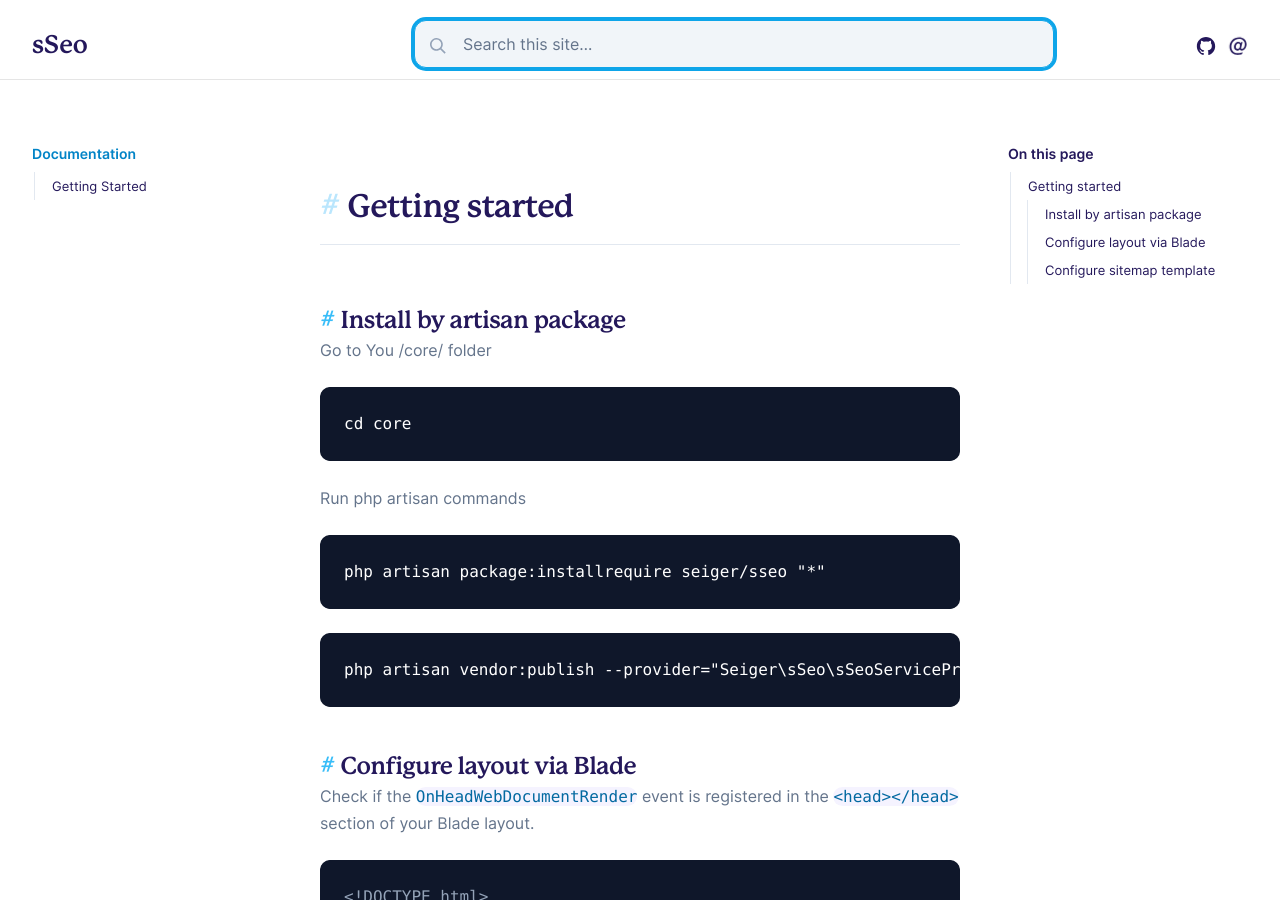
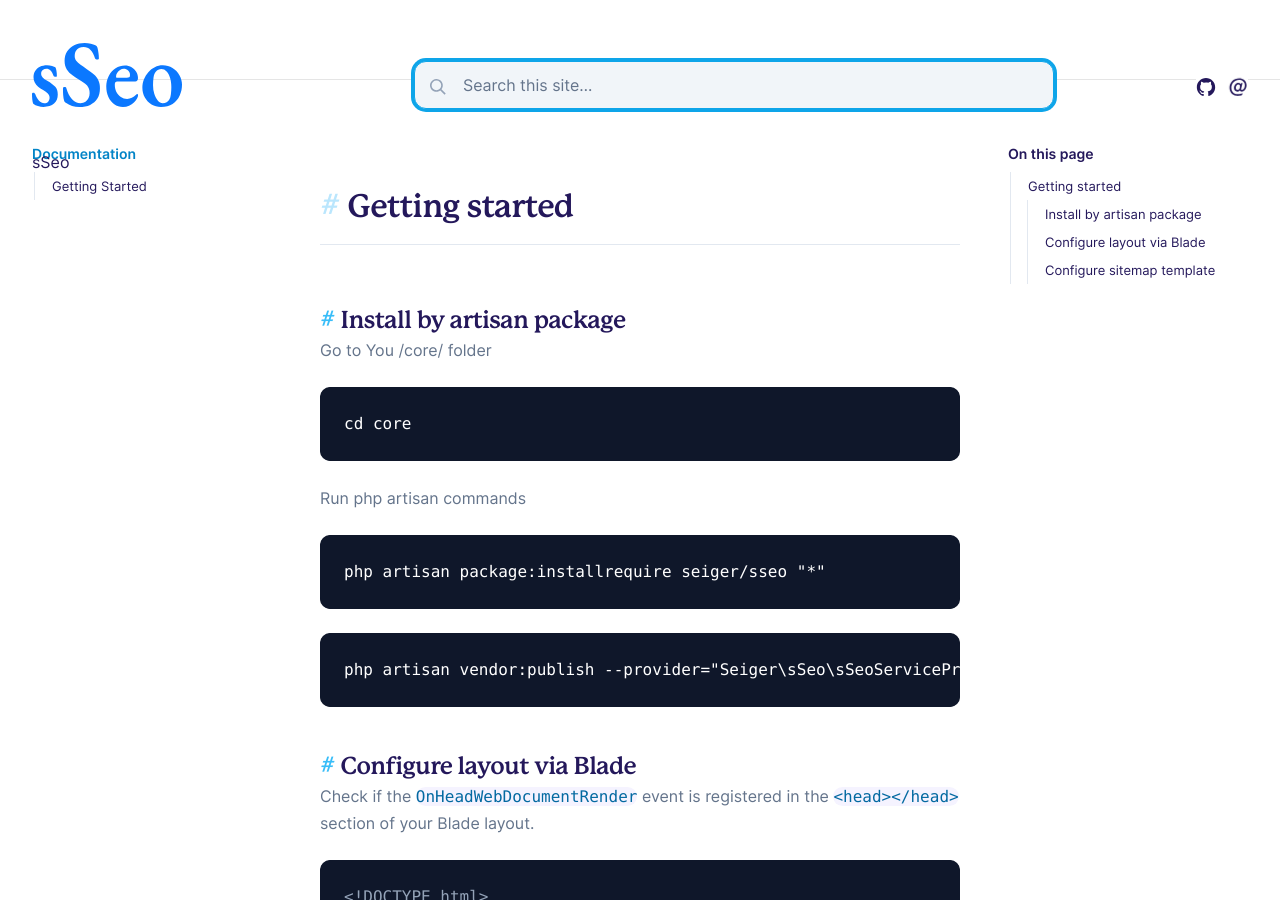
Before and after one commit to Seiger/sSeo, a Jekyll site: the page built from docs/pages/getting-started.md, in a window 1280 px wide and 900 px high. Built offline with Jekyll 4.4.1, drawn with Linux system fonts in a browser that asks for light colours; some web fonts are replaced.

Commit message:
[FIX] Docs.

```diff
--- a/docs/_includes/logo-menu.html
+++ b/docs/_includes/logo-menu.html
@@ -1,5 +1,5 @@
 <nav aria-label="Logo menu" class="flex md:w-60 relative z-50">
-    <a href="{{ site.baseurl }}/">
-        <p style="font-size:25px; font-family: Mackinac,ui-serif,Georgia,Cambria,Times New Roman,Times,serif; font-weight: 700;">{{ site.title }}</p>
+    <a class="navbar-brand" href="{{ site.baseurl }}/">
+        <span class="navbar-logo"></span>{% include logo.svg %}<span class="text-uppercase font-weight-bold">{{ site.title }}</span>
     </a>
 </nav>
```
Also changed, not shown: docs/_includes/logo.svg.
